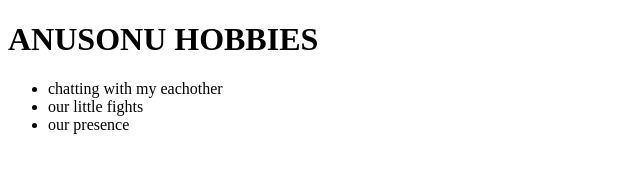
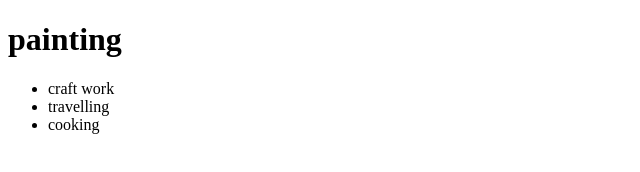
Before and after one commit to manekarisonal/cv, a plain HTML site: page hobbies.html in a window 1280 px wide. Shown: the whole page, without its empty margins (0-640 px from the left). Drawn offline with Linux system fonts and the light colour scheme.

Commit message:
Update hobbies.html

```diff
--- a/hobbies.html
+++ b/hobbies.html
@@ -5,12 +5,12 @@
         <title>my hobbies</title>
     </head>
     <body>
-        <h1>ANUSONU HOBBIES</h1>
+        <h1>painting</h1>
 
         <ul>
-   <li>chatting with my eachother</li>
-   <li>our little fights</li>
-   <li>our presence</li>
+   <li>craft work</li>
+   <li>travelling</li>
+   <li>cooking</li>
 </ul>
     <body>
 </html>
```
